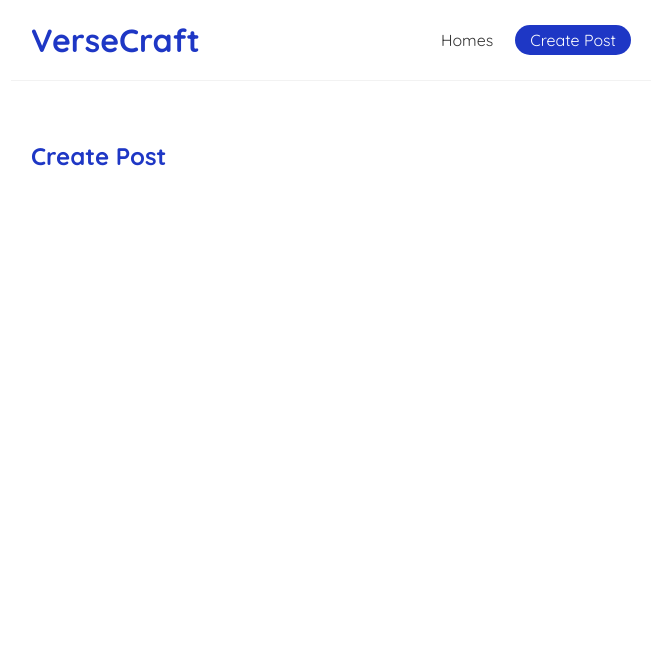
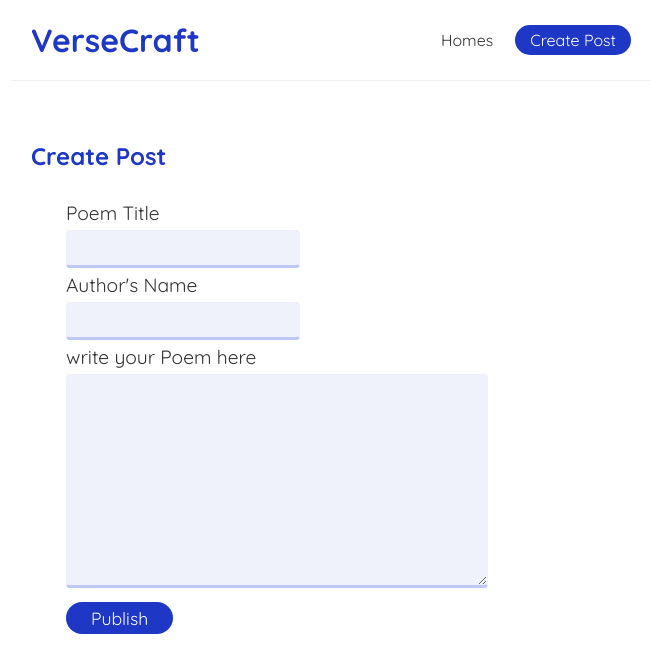
Before and after one commit to justin-poulose/ReactJs-Project, a React (Create React App) app in the folder poem-blog/: page /createpost in a window 1280 px wide. Shown: the top 672 px of the page, without its empty margins (309-971 px from the left). Built offline with nearby package versions, Linux system fonts and the light colour scheme.

Commit message:
created form to create new poems and display poem pages

```diff
--- a/poem-blog/src/ContentHome.js
+++ b/poem-blog/src/ContentHome.js
@@ -1,16 +1,18 @@
 import PostList from './PostList';
 import useFetch from './fetch';
+import { useState } from 'react';
 
 const Homes = () => {
     const {data: posts, error} = useFetch("http://localhost:8000/posts");
-
+    const [searchtext,setsearchtext] = useState('search poem');
 
 
     return (
         <div className="home">
             <div className='headerFeed'>
                 <h2 style={{color:'#1e37c5'}}>Home Feed</h2>
-                <input type="textbox" value="search Poem" ></input>
+                <input type="textbox" value={searchtext}
+                onChange={(e)=> setsearchtext(e.target.value)}></input>
             </div>
             {error && <div className='error'>{error}</div>}
             {posts && <PostList posts={posts}/>}
--- a/poem-blog/src/CreatePost.js
+++ b/poem-blog/src/CreatePost.js
@@ -1,9 +1,43 @@
+import {useState} from 'react'
 const CreatePost = () => {
+    const [title,settitle] = useState('');
+    const [author,setauthor] = useState('');
+    const [poem,setpoem] = useState('');
+
+    const handleSubmit = (e) =>{
+        e.preventDefault();
+        const post= {title,author,poem};
+
+    }
+
     return (
         <div className="home">
             <div className='headerFeed'>
                 <h2 style={{color:'#1e37c5'}}>Create Post</h2>
-
+            </div>
+            <div className="poemform">
+                <form onSubmit={handleSubmit}>
+                    <lable>Poem Title</lable><br></br>
+                    <input
+                    type="text" required value={title}
+                    onChange={(e)=> settitle(e.target.value)}
+                    ></input><br></br>
+                    <lable>Author's Name</lable><br></br>
+                    <input type="text" required value={author}
+                    onChange={(e)=> setauthor(e.target.value)}></input><br></br>
+                    <lable>write your Poem here</lable><br></br>
+                    <textarea required value={poem}
+                    onChange={(e)=> setpoem(e.target.value)}>
+                    </textarea><br></br>
+                    <button type="submit" style={{
+                        fontSize:'1.1em',
+                    color:"white",
+                    backgroundColor: "#1e37c5",
+                    borderRadius:'50px',
+                    border:'none',
+                    padding: '5px 25px 5px 25px',
+                }}>Publish</button>
+                </form>
             </div>
         </div>
      );
--- a/poem-blog/src/Postpage.js
+++ b/poem-blog/src/Postpage.js
@@ -4,7 +4,7 @@ const Postpage = () => {
     const{id} = useParams();
     const {data,error} = useFetch('http://localhost:8000/posts/'+id);
     return (
-        <div className="home">
+        <div className="postpage">
             <div className='headerFeed'>
                 { error && <div> {error} </div> }
                 { data && (
--- a/poem-blog/src/index.css
+++ b/poem-blog/src/index.css
@@ -48,6 +48,13 @@
   border-radius: 15px;
   background-color: #dce1fe;
 }
+.postpage{
+  max-width: 600px;
+  margin: 40px auto;
+  padding: 20px;
+  background-color: #f4f6ff;
+  border-radius: 25px;
+}
 .post{
   background-color: #dce1fe;
   padding: 15px;
@@ -63,3 +70,21 @@
 a{
   text-decoration: none;
 }
+.poemform{
+  padding-left: 5%;
+}
+lable,input,textarea, button{
+  margin: 5px;
+  font-size:1.2em;
+}
+input,textarea{
+  border: 1px solid rgba(255, 0, 0, 0);
+  border-bottom: 3px solid #bfc7f5;
+  background-color: #f0f2fb;
+  border-radius: 4px;
+  padding: 5px 10px;
+}
+textarea{
+  height:200px;
+  width: 400px;
+}
```
